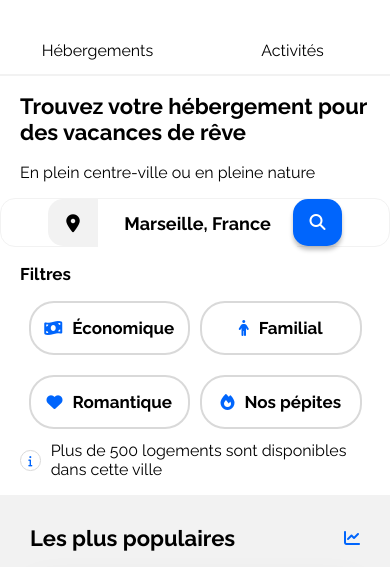
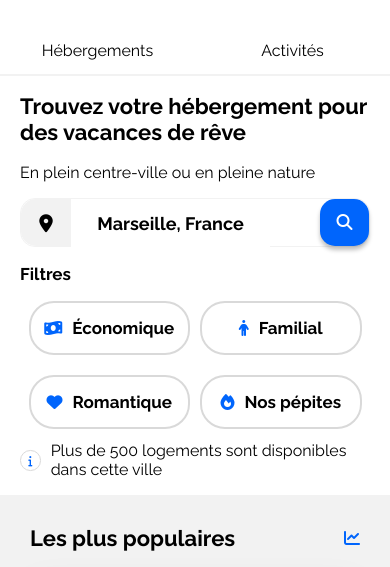
Before and after one commit to Jyrenn/ProjetOC_2, a plain HTML site: page index.html in a window 390 px wide. Shown: the part 52-619 px from the top of the page. Drawn offline with Linux system fonts and the light colour scheme.

Commit message:
All Media Queries

```diff
--- a/style.css
+++ b/style.css
@@ -391,7 +391,10 @@ button {
 .Activites-cards {
   display: flex;
   gap: 30px;
-  justify-content: center;
+}
+
+.Activites-cards a {
+  width: 100%;
 }
 
 .Activites-cards .card {
@@ -588,21 +591,34 @@ button {
     border-top: none;
   }
 
+  .InfoGroup {
+    padding: 0px 20px;
+  }
+
   .Headline {
     width: 100%;
-    padding: 0px 20px;
+
     box-sizing: border-box;
   }
 
+  .LogoSearchBar {
+    width: 100%;
+    max-width: 50px;
+  }
+
   .SearchBar {
-    justify-content: center;
     width: 100%;
     box-sizing: border-box;
     margin: 0;
   }
 
+  .TextSearchBar {
+    width: 100%;
+  }
+
   .SearchButton {
-    width: 49px;
+    width: 100%;
+    max-width: 49px;
     border-radius: 15px;
     box-shadow: 0px 4px 4px 0px #00000040;
   }
@@ -688,8 +704,8 @@ button {
     width: 100%;
   }
 
-  .Activites {
-    height: auto;
+  .Activites-Title {
+    padding: 0;
   }
 
   .Activites-cards {
@@ -701,7 +717,6 @@ button {
   }
 
   .Activites-cards img {
-    width: 100%;
     height: 141px;
   }
 
```
